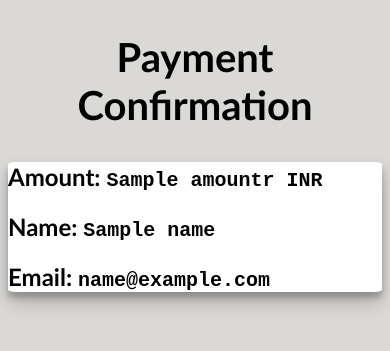
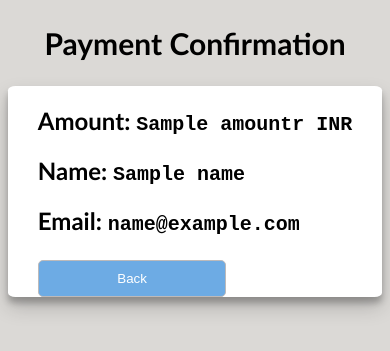
Before and after one commit to Mahi-rms/Simple-Payment-Interface, a Django app: template templates/raz_con.html in a window 390 px wide. Shown: the top 351 px of the page. Run offline with Django 4.2, Linux system fonts and the light colour scheme; the template is opened without the code that fills it: most values are stand-ins (such as "Sample title", 1, 10 or a date in 2020); some libraries are stand-ins or nearby versions.

Commit message:
Changes in confirmation

```diff
--- a/paymentinterface/settings.py
+++ b/paymentinterface/settings.py
@@ -25,7 +25,7 @@ environ.Env.read_env(os.path.join(BASE_DIR, '.env'))
 environ.Env.read_env(os.path.join(BASE_DIR, 'paymentinterface/.env'))
 # Quick-start development settings - unsuitable for production
 # See https://docs.djangoproject.com/en/4.0/howto/deployment/checklist/
-
+#DOMAIN="http://127.0.0.1:8000/"
 DOMAIN="https://simple-payment-interface.herokuapp.com"
 # SECURITY WARNING: keep the secret key used in production secret!
 SECRET_KEY = env('SECRET_KEY')
--- a/static/css/interface.css
+++ b/static/css/interface.css
@@ -68,6 +68,9 @@ body{
         max-width: 100%;
         height: auto;
     }
+    .ano{
+        display: flex;
+    }
 }
 .form-container, .pay_form{
     width: 80%;
--- a/static/css/payment.css
+++ b/static/css/payment.css
@@ -10,10 +10,11 @@ input{
     border-radius: 5px;
     border: 1px solid rgb(189, 186, 186);
 }
-input[type=submit]{
+input[type=submit],input[type=button]{
     background: #6dabe4;
     color: #fff;
     width: 60%;
+    margin-top: 5px;
 }
 .tle{
     text-align: center;
--- a/templates/raz_con.html
+++ b/templates/raz_con.html
@@ -6,13 +6,14 @@
     <meta name="viewport" content="width=device-width, initial-scale=1.0">
     {% load static %}
     <link rel="stylesheet" href="{% static 'css/interface.css' %}">
+    <link rel="stylesheet" href="{% static 'css/payment.css' %}">
     <title>Document</title>
 </head>
 <body>
     <h2 class="tle">
         Payment Confirmation
     </h2>
-    <div class="container">
+    <div class="container ano">
         <form action="razcon" method="post">
             {% csrf_token %}
             <h2>Amount: <span class="val">{{amountr}} INR</span></h2>
@@ -35,6 +36,7 @@
                 data-prefill.name="{{name}}"
                 data-prefill.email="{{email}}"
             ></script>
+            <input type="button" value="Back" onclick="window.location.href='{% url "interface" %}'">
         </form>
     </div>
 </body>
```
